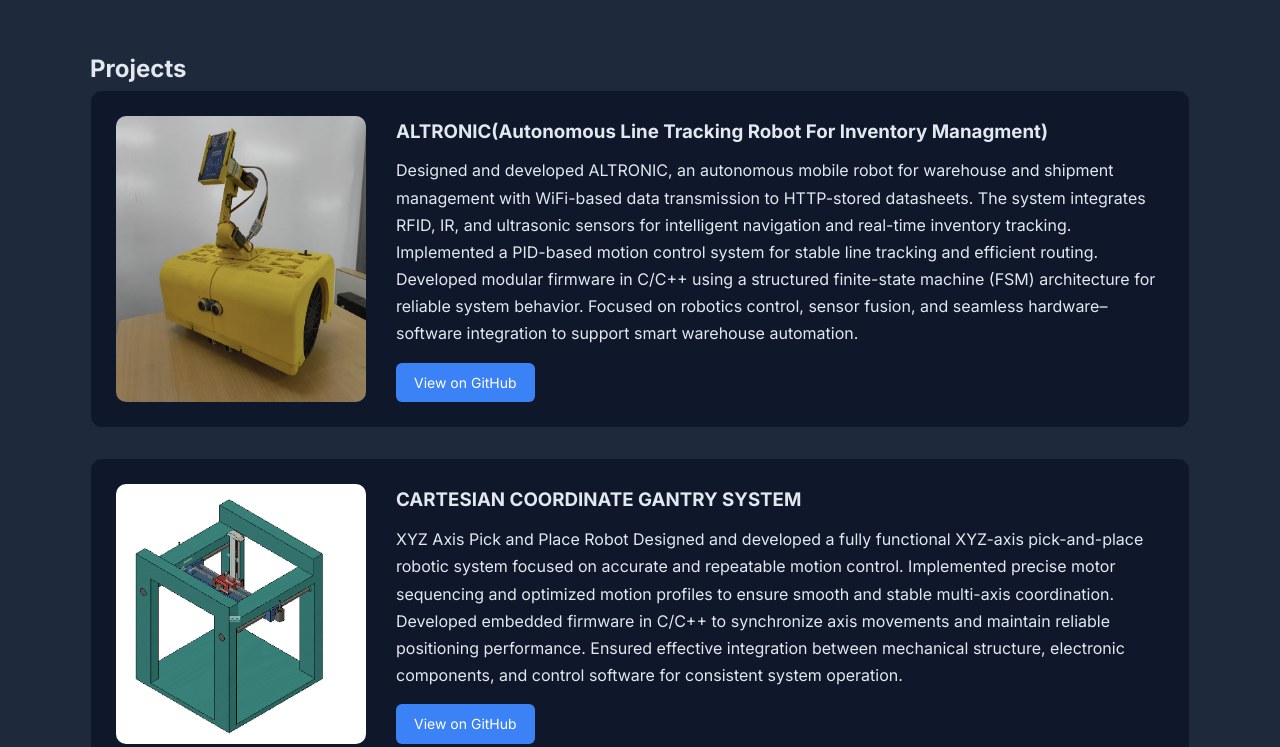
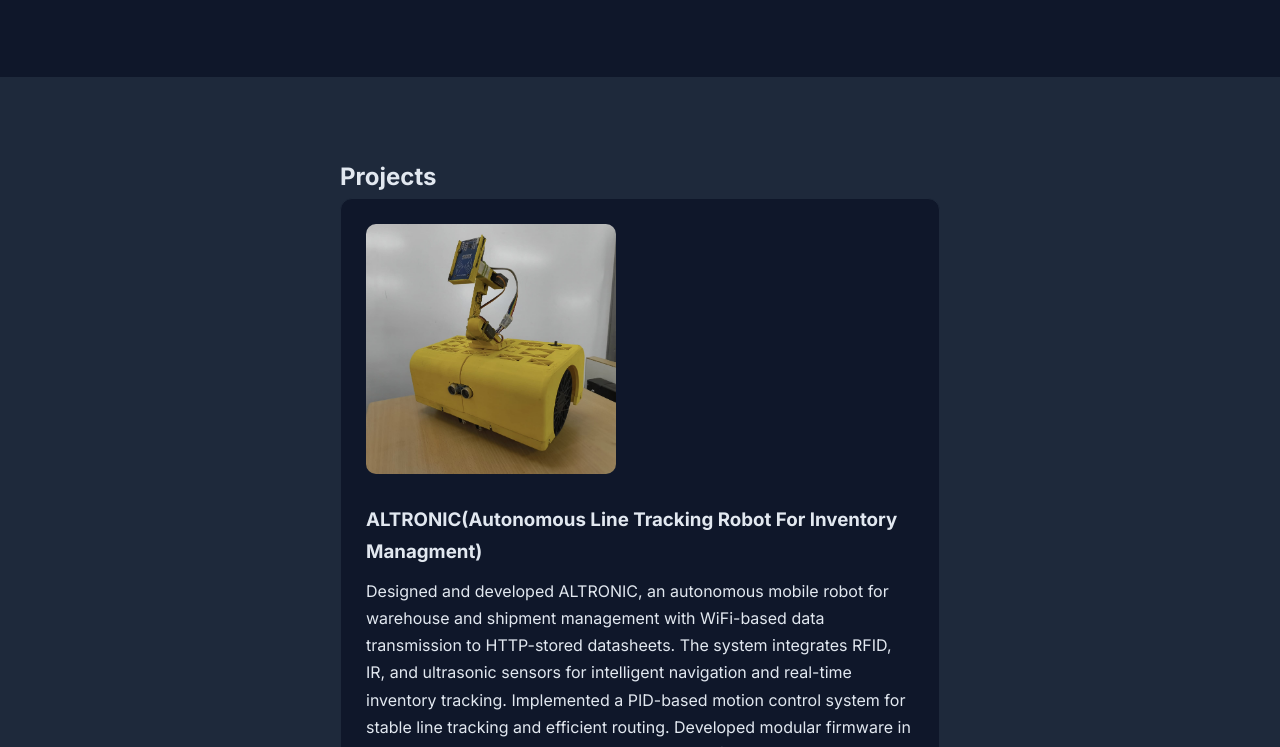
Before and after one commit to mdkaifmulla1945-maker/-Kaif-portfolio.github.io, a plain HTML site: page index.html in a window 1280 px wide. Shown: the part 979-1726 px from the top of the page. Drawn offline with Linux system fonts and the light colour scheme.

Commit message:
Update style.css

```diff
--- a/style.css
+++ b/style.css
@@ -11,8 +11,8 @@ body {
 }
 
 .container {
-    width: 90%;
-    max-width: 1100px;
+    width: 100%;
+    max-width: 600px;
     margin: auto;
 }
 
@@ -90,6 +90,7 @@ body {
 /* Projects */
 .project-card {
     display: flex;
+    flex-wrap:wrap;
     gap: 30px;
     background: #0f172a;
     padding: 25px;
@@ -104,7 +105,8 @@ body {
 }
 
 .project-card img {
-    width: 250px;
+    width:100%;
+    max-width: 250px;
     border-radius: 10px;
 }
 
```
